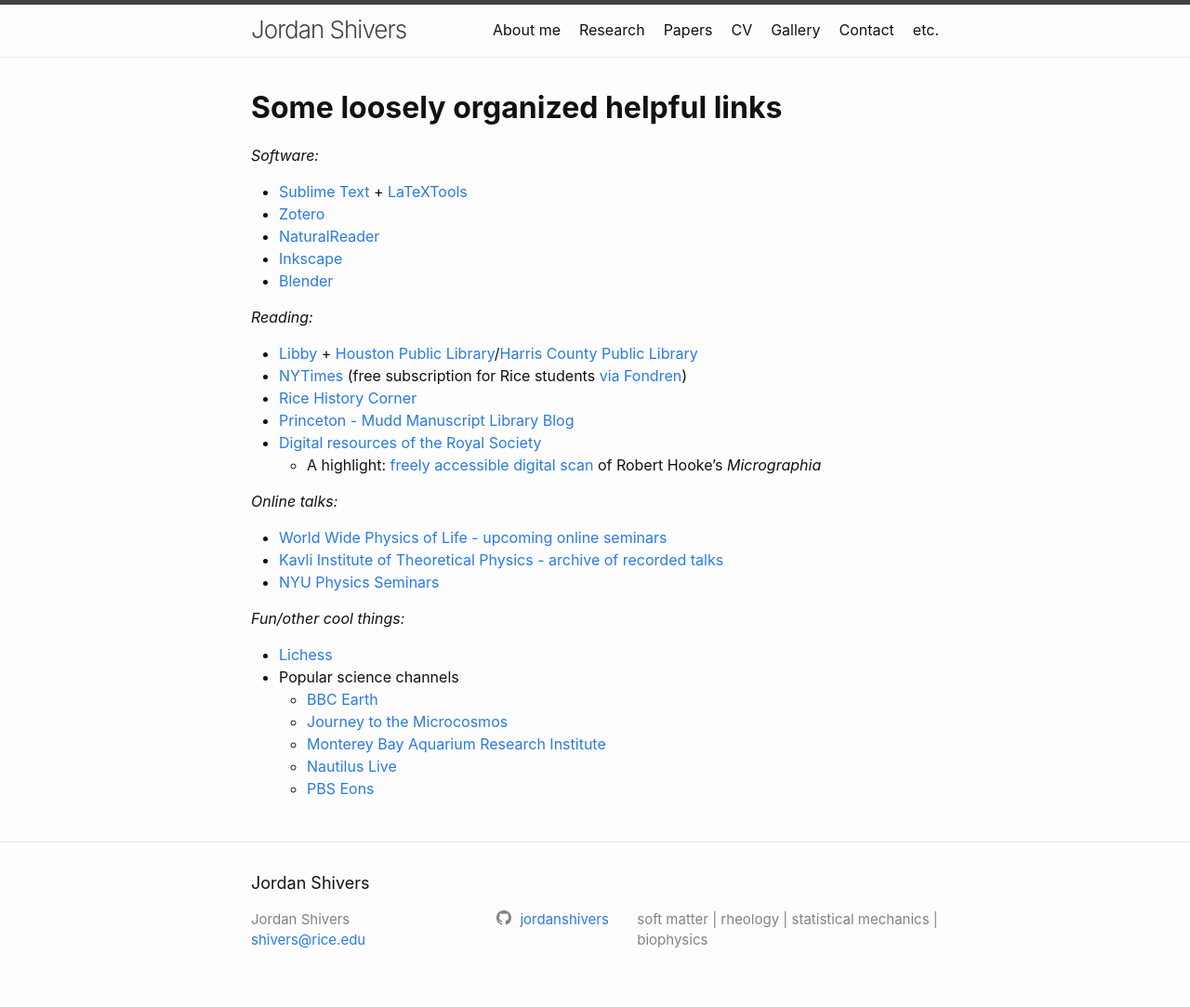
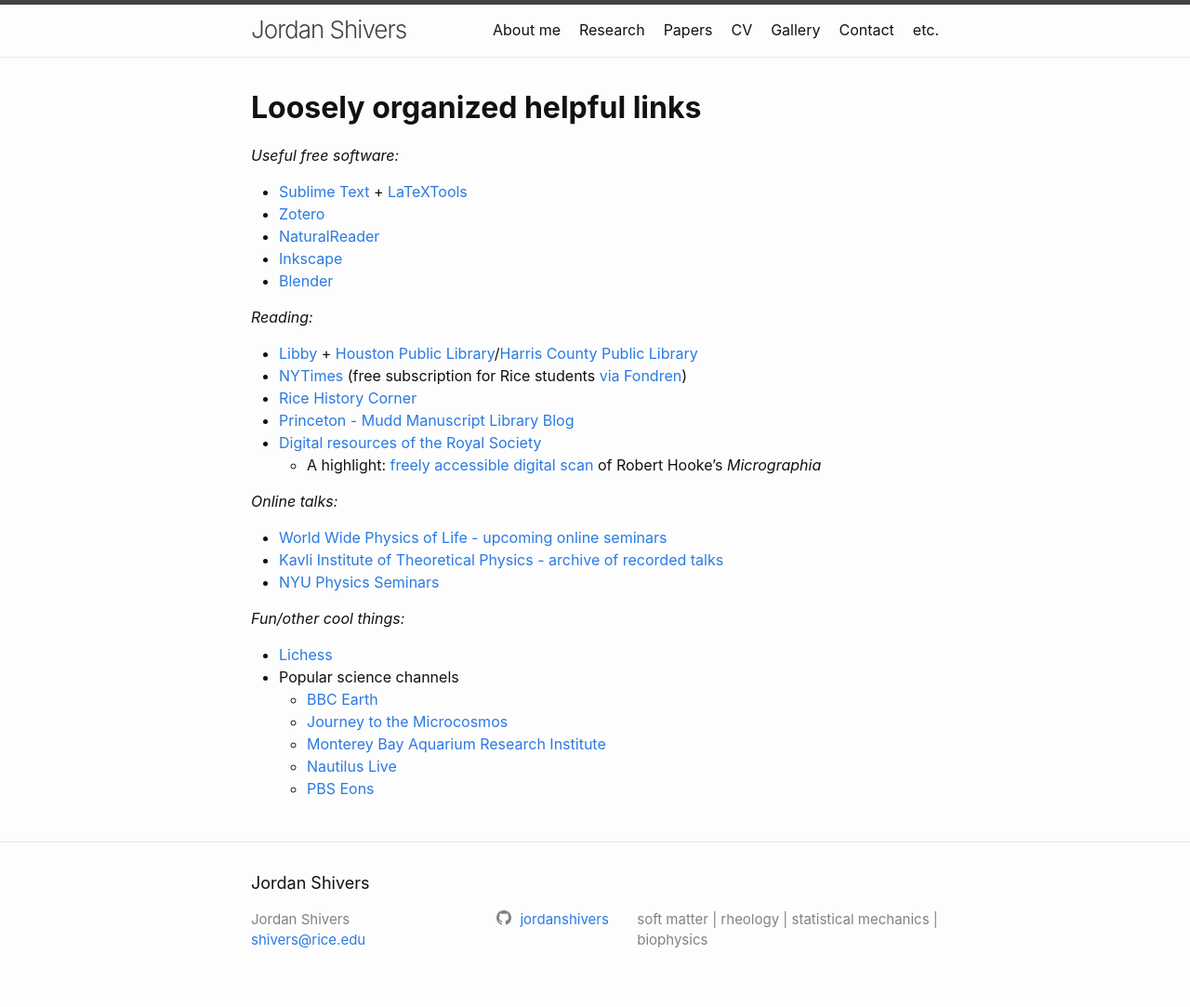
Before and after one commit to jordanshivers/jordanshivers.github.io, a Jekyll site: the page built from extras.md, in a window 1280 px wide. Shown: the whole page at 93% size. Built offline with Jekyll 4.4.1, drawn with Linux system fonts in a browser that asks for light colours.

Commit message:
Update extras.md

```diff
--- a/extras.md
+++ b/extras.md
@@ -6,9 +6,9 @@
 
 <script type="module" src="https://unpkg.com/@google/model-viewer/dist/model-viewer.min.js"></script>
 
-# **Some loosely organized helpful links**
+# **Loosely organized helpful links**
 
-*Software:*
+*Useful free software:*
 * [Sublime Text](https://www.sublimetext.com/) + [LaTeXTools](https://latextools.readthedocs.io/)
 * [Zotero](https://www.zotero.org/)
 * [NaturalReader](https://www.naturalreaders.com/software.html)
```
